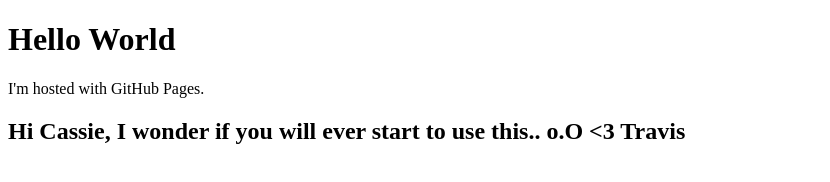
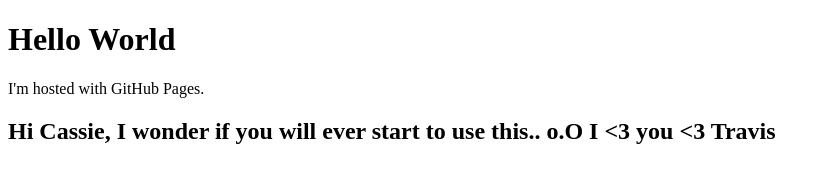
Before and after one commit to DesanyaAfterDark/ITSauces, a plain HTML site: page index.html in a window 1280 px wide. Shown: the whole page, without its empty margins (0-830 px from the left). Drawn offline with Linux system fonts and the light colour scheme.

Commit message:
Update index.html

```diff
--- a/index.html
+++ b/index.html
@@ -9,6 +9,9 @@
 
 o.O
 
+
+I <3 you
+
 <3
    Travis</h2>
 </body>
```
